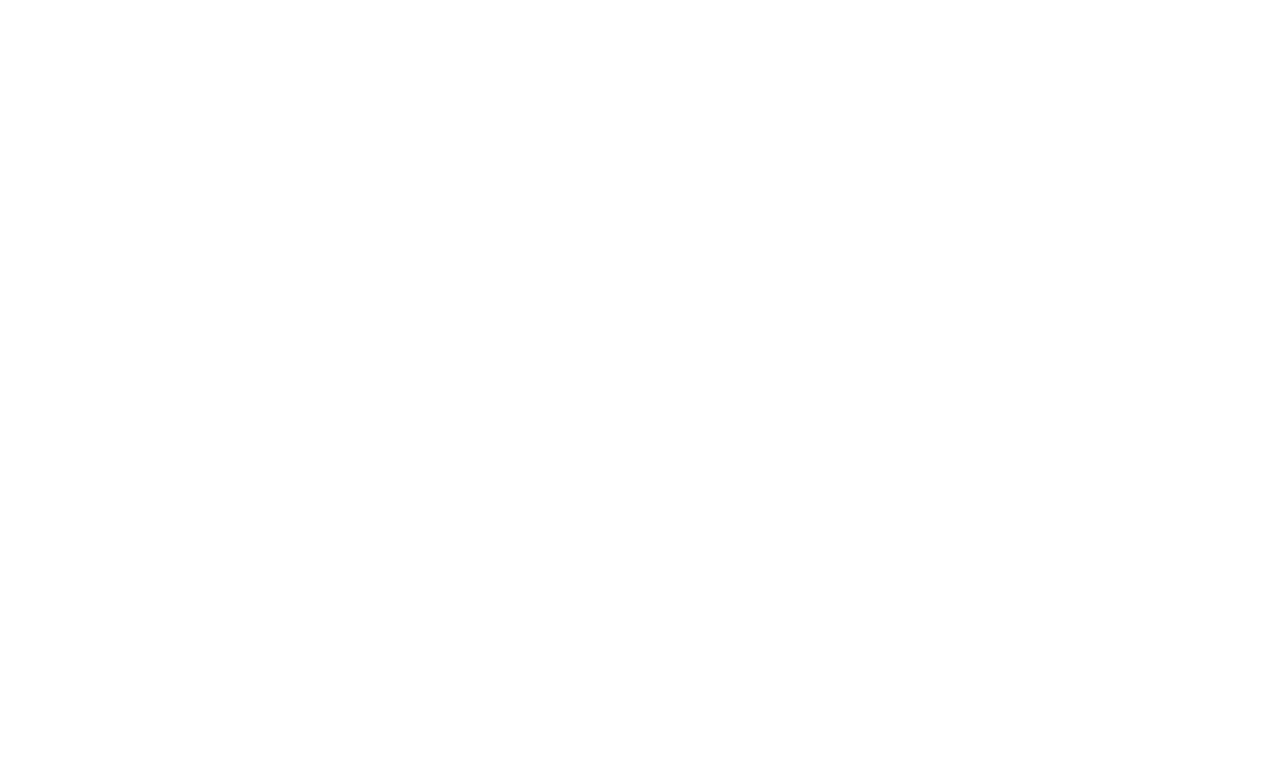
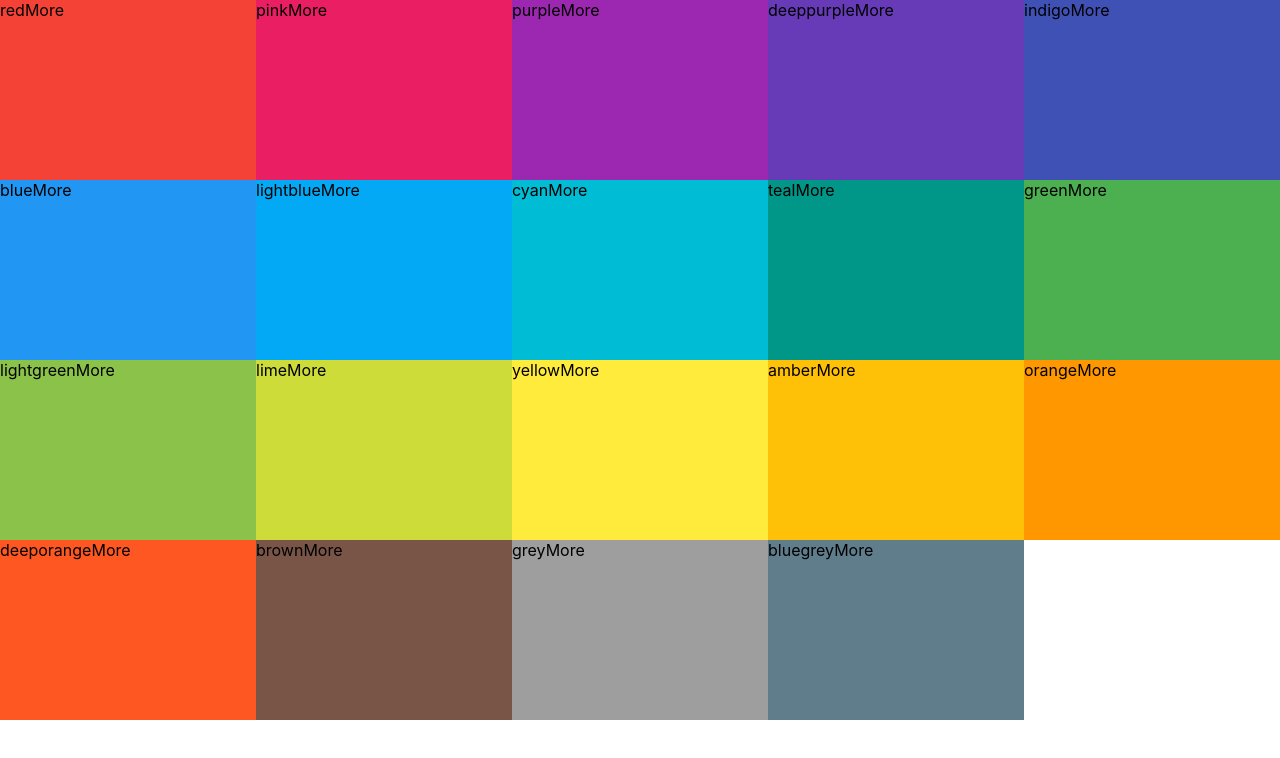
Before and after one commit to cjtay/color-project, a React (Create React App) app: page / in a window 1280 px wide. Shown: the top 758 px of the page. Built offline with nearby package versions, Linux system fonts and the light colour scheme.

Commit message:
imac color box basics

```diff
--- /dev/null
+++ b/src/ColorBox.css
@@ -0,0 +1,8 @@
+.ColorBox {
+    width: 20%;
+    height: 25%;
+    margin: 0 auto;
+    display: inline-block;
+    position: relative;
+    cursor: pointer;
+}
--- /dev/null
+++ b/src/ColorBox.js
@@ -0,0 +1,23 @@
+import React, { Component } from 'react';
+
+import './Colorbox.css';
+
+class ColorBox extends Component {
+    constructor(props) {
+        super(props);
+        this.state = {};
+    }
+    render() {
+        return (
+            <div
+                style={{ backgroundColor: this.props.background }}
+                className="ColorBox"
+            >
+                <span>{this.props.name}</span>
+                <span>More</span>
+            </div>
+        );
+    }
+}
+
+export default ColorBox;
--- /dev/null
+++ b/src/Palette.css
@@ -0,0 +1,7 @@
+.Palette {
+    height: 100vh;
+}
+
+.Palette-colors {
+    height: 90%;
+}
--- a/src/Palette.js
+++ b/src/Palette.js
@@ -1,4 +1,7 @@
 import React, { Component } from 'react';
+
+import ColorBox from './ColorBox';
+import './Palette.css';
 
 class Palette extends Component {
     constructor(props) {
@@ -6,10 +9,13 @@
         this.state = {};
     }
     render() {
+        const colorBoxes = this.props.colors.map((color) => {
+            return <ColorBox background={color.color} name={color.name} />;
+        });
         return (
             <div className="Palette">
                 {/* nav bar */}
-                <div className="Palette-colors">{/* color boxes */}</div>
+                <div className="Palette-colors">{colorBoxes}</div>
                 {/* footer  */}
             </div>
         );
```
